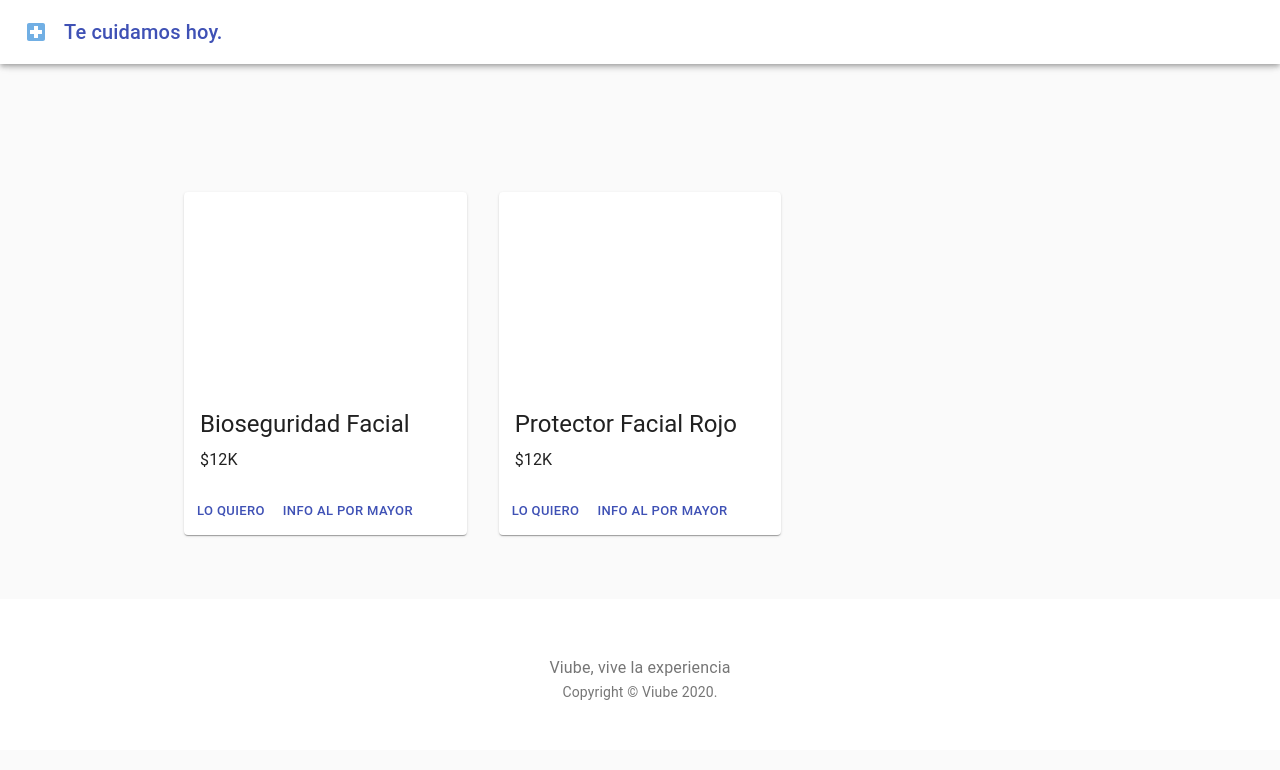
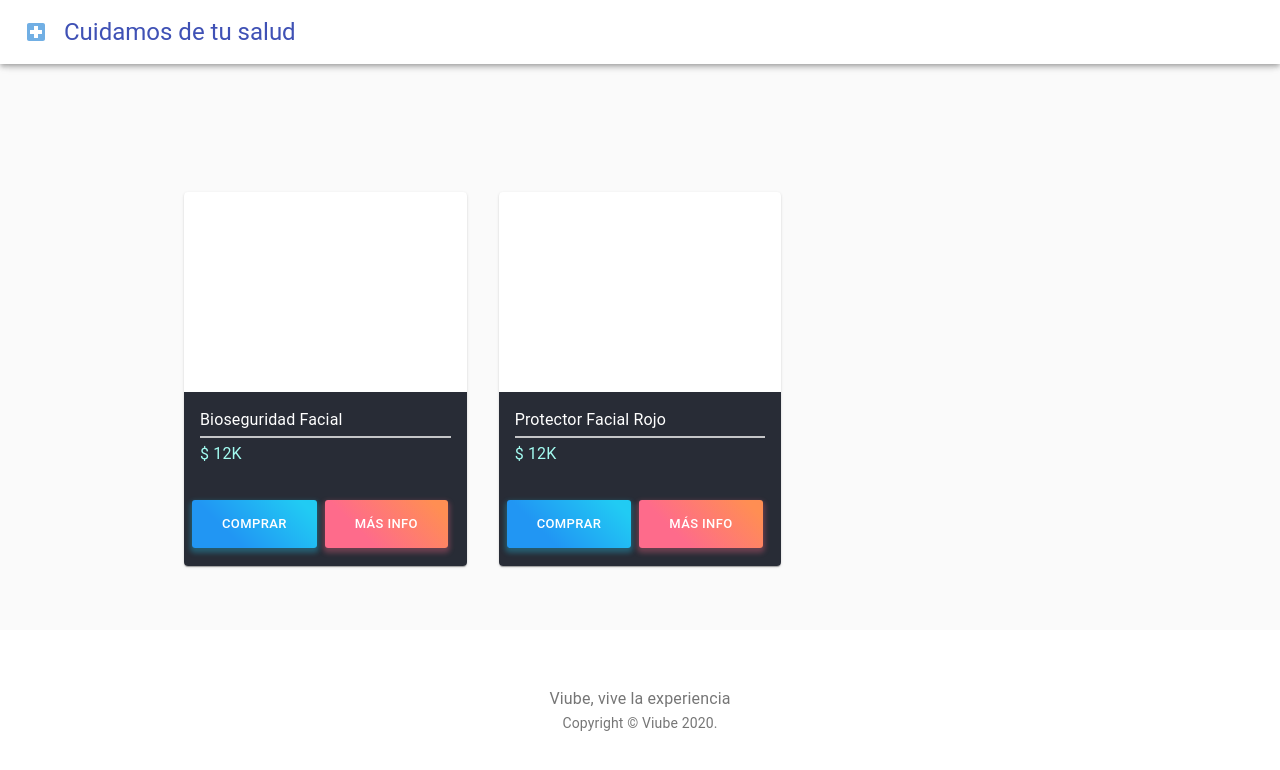
Before and after one commit to Dytrax/viube, a Next.js app: page / in a window 1280 px wide. Shown: the top 770 px of the page. Built offline with nearby package versions, Linux system fonts and the light colour scheme.

Commit message:
first commit

```diff
--- a/pages/index.js
+++ b/pages/index.js
@@ -47,6 +47,39 @@ const useModal = () => {
     toggle,
   }
 }
+
+const useHover = () => {
+
+  const [isHover, setHover] = useState(false);
+
+  function toggleHover() {
+    setHover(!isHover);
+  }
+
+  return {
+    isHover,
+    toggleHover
+  }
+}
+const useElementId = (id) => {
+
+  const [idElement, setId] = useState('');
+
+  function toggleId(id) {
+    setId(id);
+  }
+
+  return {
+    idElement,
+    toggleId,
+  }
+}
+
+/*  :hover: {
+      shadowOffset: { width: 0, height: 0 },
+      shadowOpacity: 0.5,
+      shadowRadius: 10,
+    }, */
 function Modal({ isShowing, hide }) {
   const classes = useStyles();
   return (
@@ -63,7 +96,7 @@ function Modal({ isShowing, hide }) {
       </DialogContent>
       <DialogActions>
         <Button
-        >Registrarme</Button>
+        ></Button>
         <Button className={classes.blueButton} onClick={hide}>Cerrar</Button>
       </DialogActions>
     </Dialog>
@@ -71,6 +104,8 @@ function Modal({ isShowing, hide }) {
 }
 
 const useStyles = makeStyles((theme) => ({
+  colorBar: { height: '3px', width: '100%', color: '216,106,42' },
+  colorIwant: { color: '#ff6f00' },
   colorRed: { color: 'rgb(195,195,50)' },
   container: {
     display: 'flex',
@@ -125,6 +160,7 @@ const useStyles = makeStyles((theme) => ({
     height: '100%',
     display: 'flex',
     flexDirection: 'column',
+
   },
   cardMedia: {
     paddingTop: '56.25%', // 16:9
@@ -136,6 +172,15 @@ const useStyles = makeStyles((theme) => ({
     backgroundColor: theme.palette.background.paper,
     padding: theme.spacing(6),
   },
+  hover:{
+   boxShadow:'0 0 11px rgba(33,33,33,.9)'
+
+  },
+  noHover:{
+
+
+  }
+
 }));
 
 const cards2 = [1];
@@ -143,14 +188,14 @@ const cards = [
   {
     id: 0,
     productName: 'Bioseguridad Facial',
-    price: '$12K',
+    price: '$ 12K',
     urlVideo: 'https://www.youtube.com/watch?v=gTPz3J-BlLQ',
     urlWhatsApp: 'https://wa.link/vvnjo7'
   },
   {
     id: 1,
     productName: 'Protector Facial Rojo',
-    price: '$12K',
+    price: '$ 12K',
     urlVideo: 'https://www.youtube.com/watch?v=vvnja9dkvXw',
     urlWhatsApp: 'https://wa.link/vvnjo7'
   }
@@ -158,6 +203,18 @@ const cards = [
 
 export default function MeCuidoHoy() {
   const { isShowing, toggle } = useModal();
+  const { isHover, toggleHover } = useHover();
+  const {idElement, toggleId} = useElementId();
+
+  /* var linkStyle;
+  console.log(isHover)
+   if (isHover) {
+     linkStyle = {
+       shadow:10
+     }
+   } else {
+     linkStyle = {}
+   } */
   const classes = useStyles();
   return (
     <React.Fragment>
@@ -166,8 +223,8 @@ export default function MeCuidoHoy() {
         <Toolbar className={classes.bar}>
           {/* <div  className={classes.containerBar}> */}
           <Health className={classes.icon} />
-          <Typography variant="h6" color='primary' noWrap>
-            Te cuidamos hoy.
+          <Typography variant="h5" color='primary' noWrap>
+            Cuidamos de tu salud
           </Typography>
         </Toolbar>
       </AppBar>
@@ -178,9 +235,16 @@ export default function MeCuidoHoy() {
         />
         <Container className={classes.cardGrid} maxWidth="md">
           <Grid container spacing={4}>
-            {cards.map((card) => (
-              <Grid item key={card} xs={12} sm={6} md={4}>
-                <Card className={classes.card}>
+            {cards.map((card,index) => {
+              return(
+              <Grid item key={card.id.toString()} xs={12} sm={6} md={4}>
+                <Card  //className={classes.card}
+                className={isHover && idElement===card.id ? classes.hover : classes.noHover}
+
+                onMouseEnter={()=>{toggleHover()
+                  toggleId(index)}}
+                onMouseLeave={()=>{toggleHover()}}
+                >
                   <div >
                     <ReactPlayer
                       width={'100%'}
@@ -190,27 +254,34 @@ export default function MeCuidoHoy() {
                     />
                   </div>
 
-                  <CardContent className={classes.cardContent}>
-                    <Typography gutterBottom variant="h5" component="h2">
+                  <CardContent className={classes.cardContent} style={{
+                    backgroundColor: 'rgb(40,44,54)',
+
+                  }}>
+                    <Typography style={{ color: 'rgb(255,255,255)' }} //gutterBottom variant="h6" component="h1"
+                    >
                       {card.productName}
                     </Typography>
-                    <Typography>
+                    <div style={{ height: '2px', width: '100%', background: 'rgb(196,197,199)', marginBottom: '4px', marginTop: '4px' }}></div>
+                    <Typography style={{ color: 'rgb(163,252,241)' }} //className={classes.colorIwant}
+                    >
                       {card.price}
 
                     </Typography>
 
                   </CardContent>
-                  <CardActions>
-                    <Button size="small" color="primary" href="https://wa.link/vvnjo7">
-                      Lo quiero
+                  <CardActions style={{ backgroundColor: 'rgb(40,44,54)' }}>
+                    <Button size="small" color="primary" href="https://wa.link/vvnjo7"
+                      className={classes.blueButton}>
+                      Comprar
                     </Button>
-                    <Button size="small" color="primary" onClick={toggle}>
-                      Info al por mayor
+                    <Button className={classes.redButton} size="small" color="primary" onClick={toggle}>
+                      Más info
                     </Button>
                   </CardActions>
                 </Card>
               </Grid>
-            ))}
+            )})}
           </Grid>
         </Container>
       </main>
```
